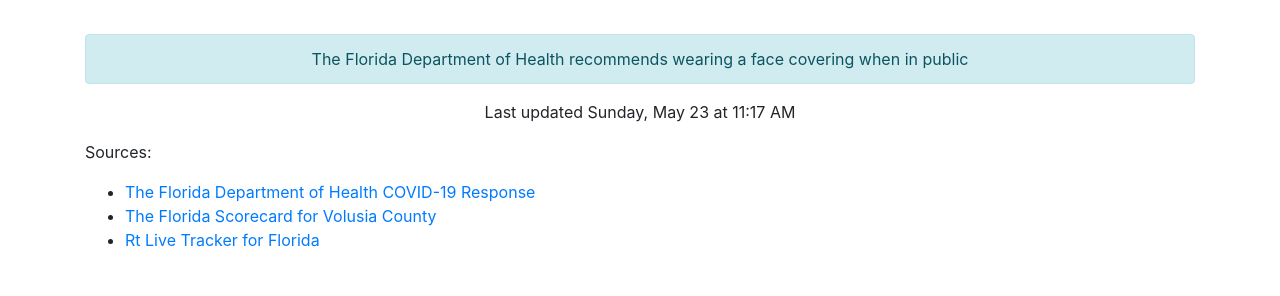
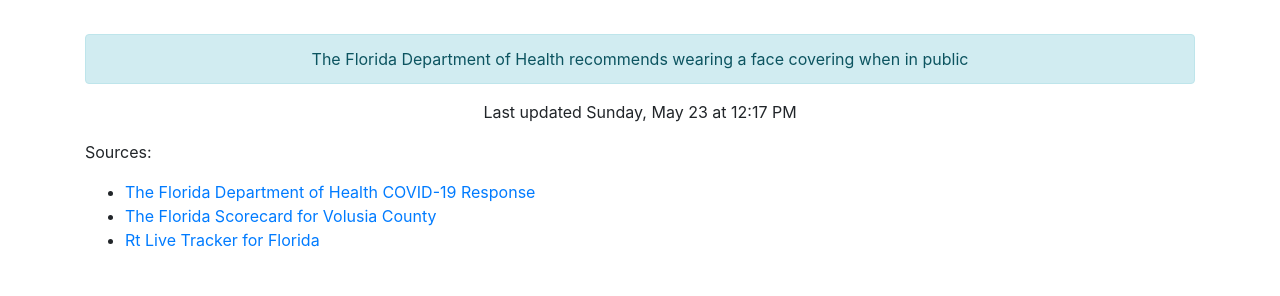
Before and after one commit to thinkjson/timeforchurch, a Jekyll site: the page built from index.md, in a window 1280 px wide. Shown: the part 544-840 px from the top of the page. Built offline with Jekyll 4.4.1, drawn with Linux system fonts in a browser that asks for light colours; our own code applies the rules of GitHub Pages for plain Markdown files.

Commit message:
Updating data

```diff
--- a/_includes/data.html
+++ b/_includes/data.html
@@ -10,4 +10,4 @@
     <div class="outcome text-success">YES</div>
     <div class="alert alert-info" role="alert">The Florida Department of Health recommends wearing a face covering when in public</div>
 
-    <p>Last updated Sunday, May 23 at 11:17 AM</p>
+    <p>Last updated Sunday, May 23 at 12:17 PM</p>
```
